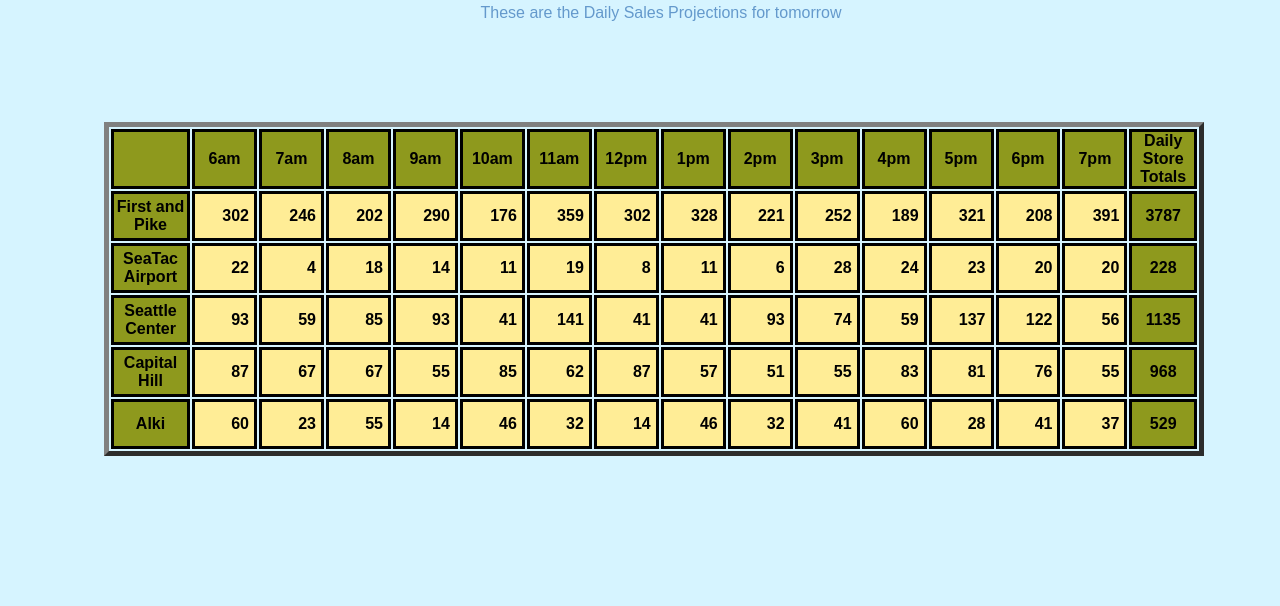
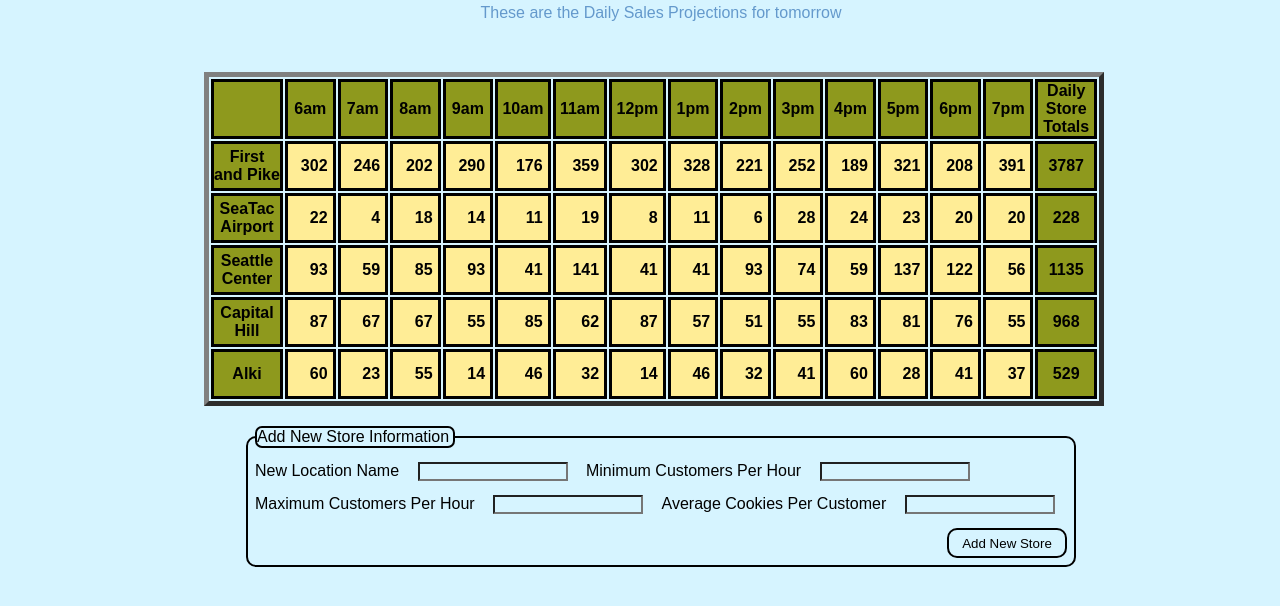
Before and after one commit to edpuzino/cookie-stand, a plain HTML site: page sales.html in a window 1280 px wide. Shown: the part 54-660 px from the top of the page. Drawn offline with Linux system fonts and the light colour scheme.

Commit message:
Form with a few bugs

```diff
--- a/css/style.css
+++ b/css/style.css
@@ -23,10 +23,10 @@ p {
 }
 
 table {
-    width: 1100px;
+    width: 900px;
     border-width: thick;
     border-style: outset;
-    margin: 100px auto 40px auto;
+    margin: 50px auto 20px auto;
 }
 
 tr:first-child, tr:last-child {
@@ -35,7 +35,7 @@ tr:first-child, tr:last-child {
 
 td {
     background-color: rgb(255, 237, 150);
-    width: 50px;
+    width: 40px;
     height: 50px;
     font-weight: bold;
     border-style: solid;
@@ -45,10 +45,37 @@ td {
 
 th {
     background-color: rgb(142, 153, 29);
-    width: 50px;
+    width: 40px;
     height: 50px;
     font-weight: bold;
     border-style: solid;
+}
+
+
+input {
+    width: 150px;
+}
+
+fieldset {
+    margin: 10px auto 10px auto;
+    width: 830px;
+    border: 2px solid;
+    border-radius: 10px;
+}
+
+button {
+    float: right;
+    width: 120px;
+    height: 30px;
+    border: 2px solid;
+    border-radius: 10px;
+    text-align: center;
+}
+
+legend {
+    width: 200px;
+    border: 2px solid;
+    border-radius: 7px;
 }
 
 div {
--- a/js/app.js
+++ b/js/app.js
@@ -32,7 +32,6 @@ function MakeStores(name, minHrlCust, maxHrlCust, averageCookies) {
 
 };
 
-
 //This function sends each stores parameters to the constructor function.
 function makeStores() {
     new MakeStores('First and Pike', 23, 65, 6.3);
@@ -42,7 +41,6 @@ function makeStores() {
     new MakeStores('Alki', 2, 16, 4.6);
 }
 makeStores();
-
 
 //This function makes the table header row.
 function makeHeaderRow() {
@@ -55,7 +53,6 @@ function makeHeaderRow() {
         thEl = document.createElement('th');
         thEl.textContent = hours[k];
         trEl.appendChild(thEl);
-        console.log(hours[k]);
     };
     thEl = document.createElement('th');
     thEl.textContent = 'Daily Store Totals';
@@ -85,3 +82,32 @@ function makeBodyRows() {
     };
 };
 makeBodyRows();
+
+function handleStore(event) {
+    event.preventDefault();
+    var storename = document.getElementById('storename');
+    var mincust = document.getElementById('mincust');
+    var maxcust = document.getElementById('maxcust');
+    var avgcookies = document.getElementById('avgcookies');
+    if(!event.target.storename.value || !event.target.mincust.value || !event.target.maxcust.value || !event.target.avgcookies.value) {
+        return alert('Fields cannot be empty');
+    };
+    new MakeStores(storename, mincust, maxcust,avgcookies);
+    var t = stores.length - 1;
+    var table = document.getElementById('table');
+    var trEl = document.createElement('tr');
+    var thEl = document.createElement('th');
+    thEl.textContent = stores[t].name;
+    trEl.appendChild(thEl);
+    for(var n = 0; n < hours.length; n++) {
+        var tdEl = document.createElement('td');
+        tdEl.textContent = stores[t].hrlCookies[n];
+        trEl.appendChild(tdEl);
+    };
+    thEl = document.createElement('th');
+    thEl.textContent = stores[t].totalCookies;
+    trEl.appendChild(thEl);
+    table.appendChild(trEl);
+};
+var newstore = document.getElementById('submit');
+newstore.addEventListener('click', handleStore);
--- a/sales.html
+++ b/sales.html
@@ -12,6 +12,28 @@
             <p class='content'>These are the Daily Sales Projections for tomorrow</p>
                 <table id='table'></table>
 
+                <form id='login' action'/login' method='post'>
+                    <fieldset>
+                        <legend>Add New Store Information</legend>
+
+                        <label for = 'storename'>New Location Name</label>
+                        <input name = 'storename' type = 'text'/>
+
+                        <label for = 'mincust'>Minimum Customers Per Hour</label>
+                        <input name = 'mincust' type = 'text'/>
+                        <br>
+
+                        <label for = 'maxcust'>Maximum Customers Per Hour</label>
+                        <input name = 'maxcust' type = 'text'/>
+
+                        <label for = 'avgcookies'>Average Cookies Per Customer</label>
+                        <input name = 'avgcookies' type = 'text'/>
+
+                        <button id = 'submit' type = 'submit'>Add New Store</button>
+
+                    </fieldset>
+                </form>
+
             <script type='text/javascript' src='js/app.js'></script>
         </body>
     </html>
```
